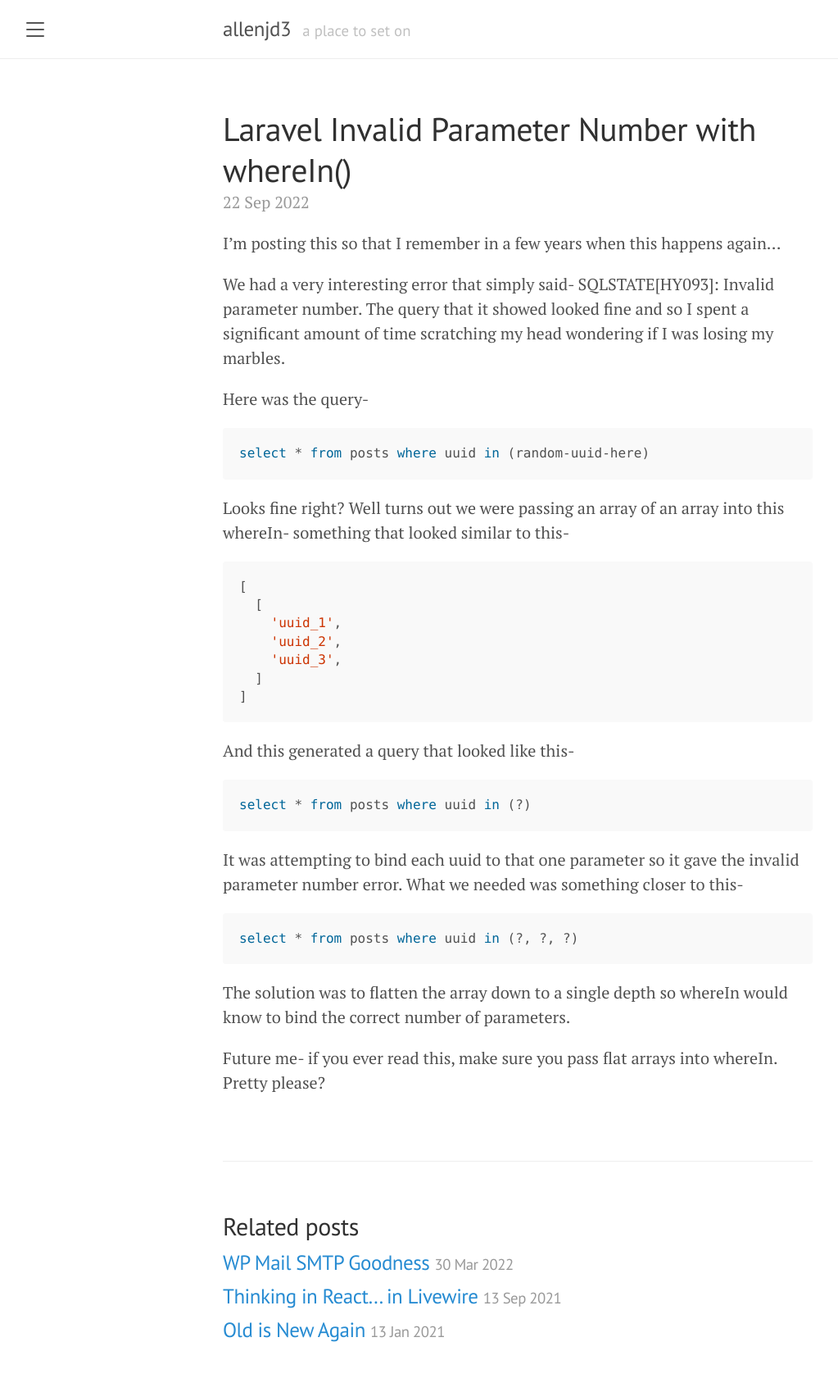
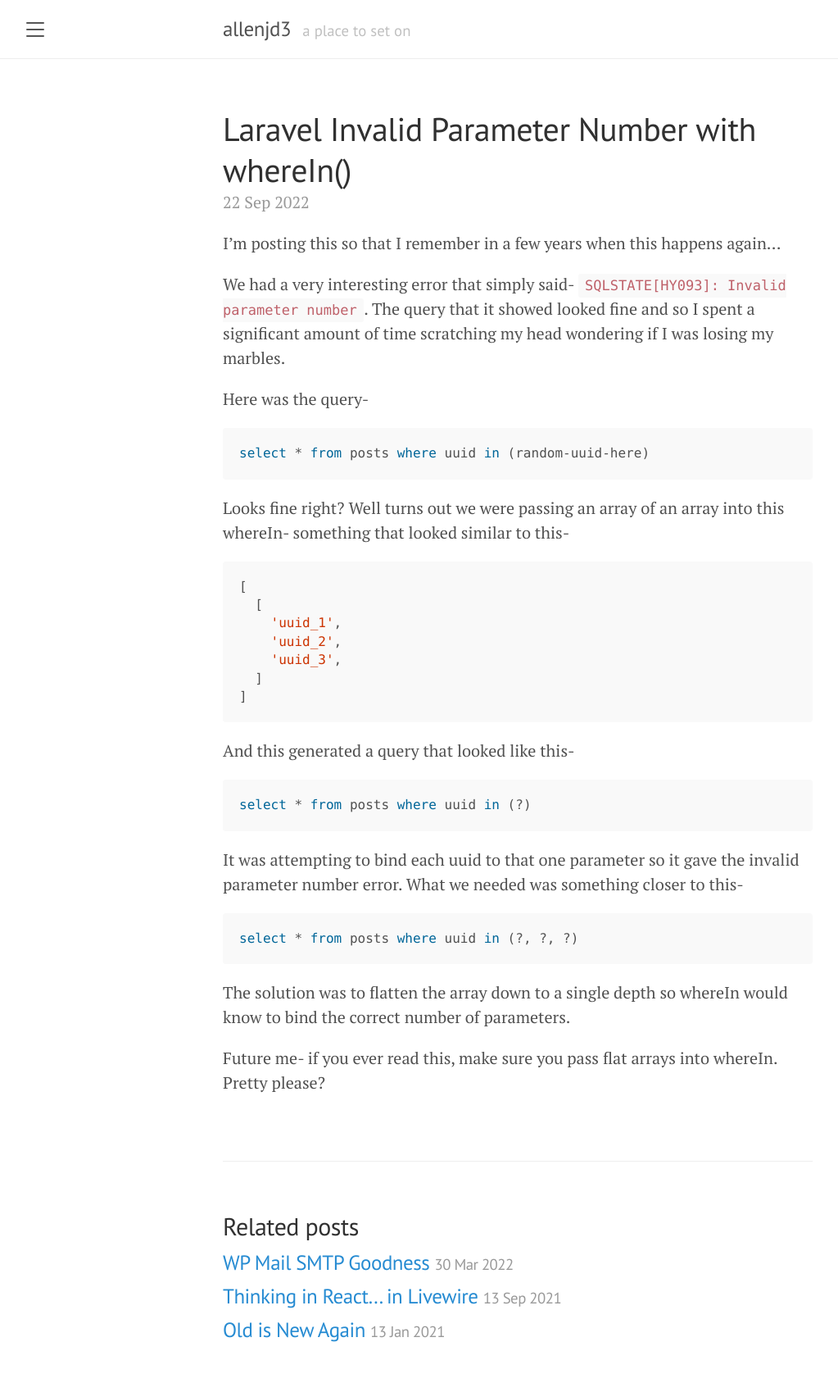
Before and after one commit to allenjd3/allenjd3.github.io, a Jekyll site: the page built from _posts/2022-09-22-invalid-parameter-number.md, in a window 1280 px wide. Shown: the whole page at 82% size, without its empty margins (8-1031 px from the left). Built offline with Jekyll 4.4.1, drawn with Linux system fonts in a browser that asks for light colours.

````diff
--- a/_posts/2022-09-22-invalid-parameter-number.md
+++ b/_posts/2022-09-22-invalid-parameter-number.md
@@ -6,7 +6,7 @@ categories: general
 ---
 I'm posting this so that I remember in a few years when this happens again...
 
-We had a very interesting error that simply said- SQLSTATE[HY093]: Invalid parameter number. The query that it showed looked fine and so I spent a significant amount of time scratching my head wondering if I was losing my marbles.
+We had a very interesting error that simply said- `SQLSTATE[HY093]: Invalid parameter number`. The query that it showed looked fine and so I spent a significant amount of time scratching my head wondering if I was losing my marbles.
 
 Here was the query-
 ```sql
````
